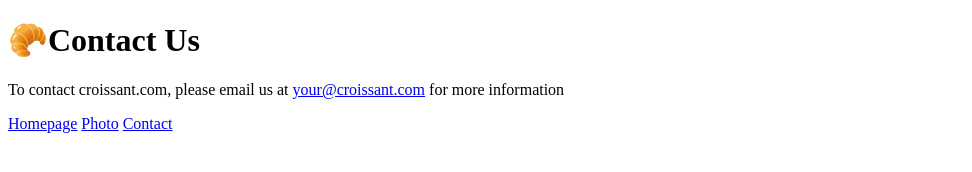
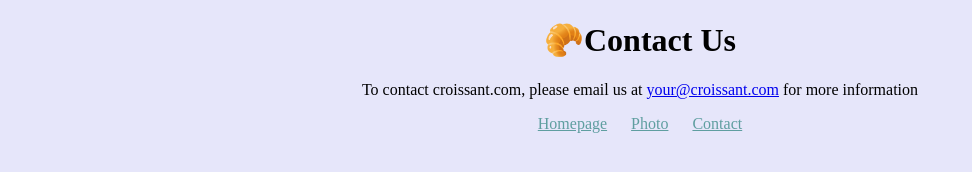
Before and after one commit to faithndlovu/croissant, a plain HTML site: page contact.html in a window 1280 px wide. Shown: the whole page, without its empty margins (0-972 px from the left). Drawn offline with Linux system fonts and the light colour scheme; files that its build step writes are made by us from their sources; the site is published under a folder, as on GitHub Pages, so addresses that start at the root find nothing.

Commit message:
fixed my html

```diff
--- a/contact.html
+++ b/contact.html
@@ -3,7 +3,7 @@
   <head>
     <meta charset="UTF-8" />
     <meta name="viewport" content="width=device-width, initial-scale=1.0" />
-     <link rel="stylesheet" href="/css/styles.css" />
+     <link rel="stylesheet" href="styles.css" />
     <title>Contact us</title>
   <meta name="description" content="Contact croissant.com to learn more about our homemade croissants">
   </head>
@@ -13,9 +13,9 @@
       To contact croissant.com, please email us at <a href="mailto:your@croissant.com" title="contact us by email">your@croissant.com</a>
     for more information </p>
     <footer>
-    <a href="/index.html" title="Home"> Homepage</a>
-    <a href="/photo.html" title="Croissant photo"> Photo</a>
-    <a href="/contact.html" title="Contact Croissant.com"> Contact</a>
+    <a href="index.html" title="Home"> Homepage</a>
+    <a href="photo.html" title="Croissant photo"> Photo</a>
+    <a href="contact.html" title="Contact Croissant.com"> Contact</a>
   </body>
 </footer>
 </html>
```
Also changed, not shown: index.html (+4 -4 lines), photo.html (+3 -3 lines).
